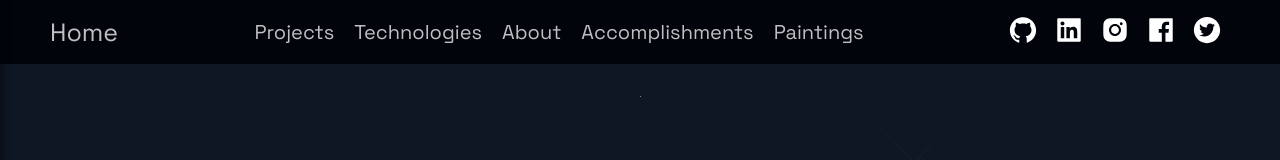
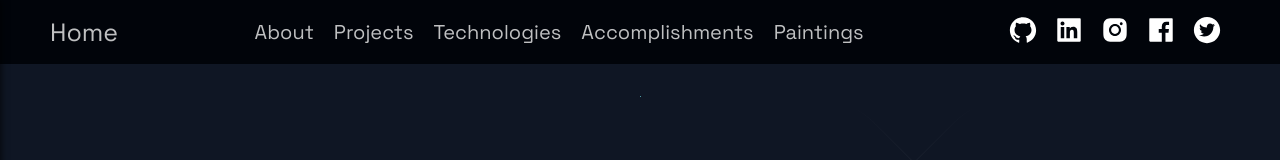
Before and after one commit to UtkarshPathrabe/Portfolio, a Next.js app: page / in a window 1280 px wide. Shown: the top 160 px of the page. Built offline with nearby package versions, Linux system fonts and the light colour scheme.

Commit message:
Update toolbar.js

```diff
--- a/src/constants/toolbar.js
+++ b/src/constants/toolbar.js
@@ -1,4 +1,8 @@
 export const toolbarItemsList = [
+    {
+        label: 'About',
+        url: '#about',
+    },
     {
         label: 'Projects',
         url: '#projects',
@@ -6,10 +10,6 @@ export const toolbarItemsList = [
     {
         label: 'Technologies',
         url: '#tech',
-    },
-    {
-        label: 'About',
-        url: '#about',
     },
     {
         label: 'Accomplishments',
```
